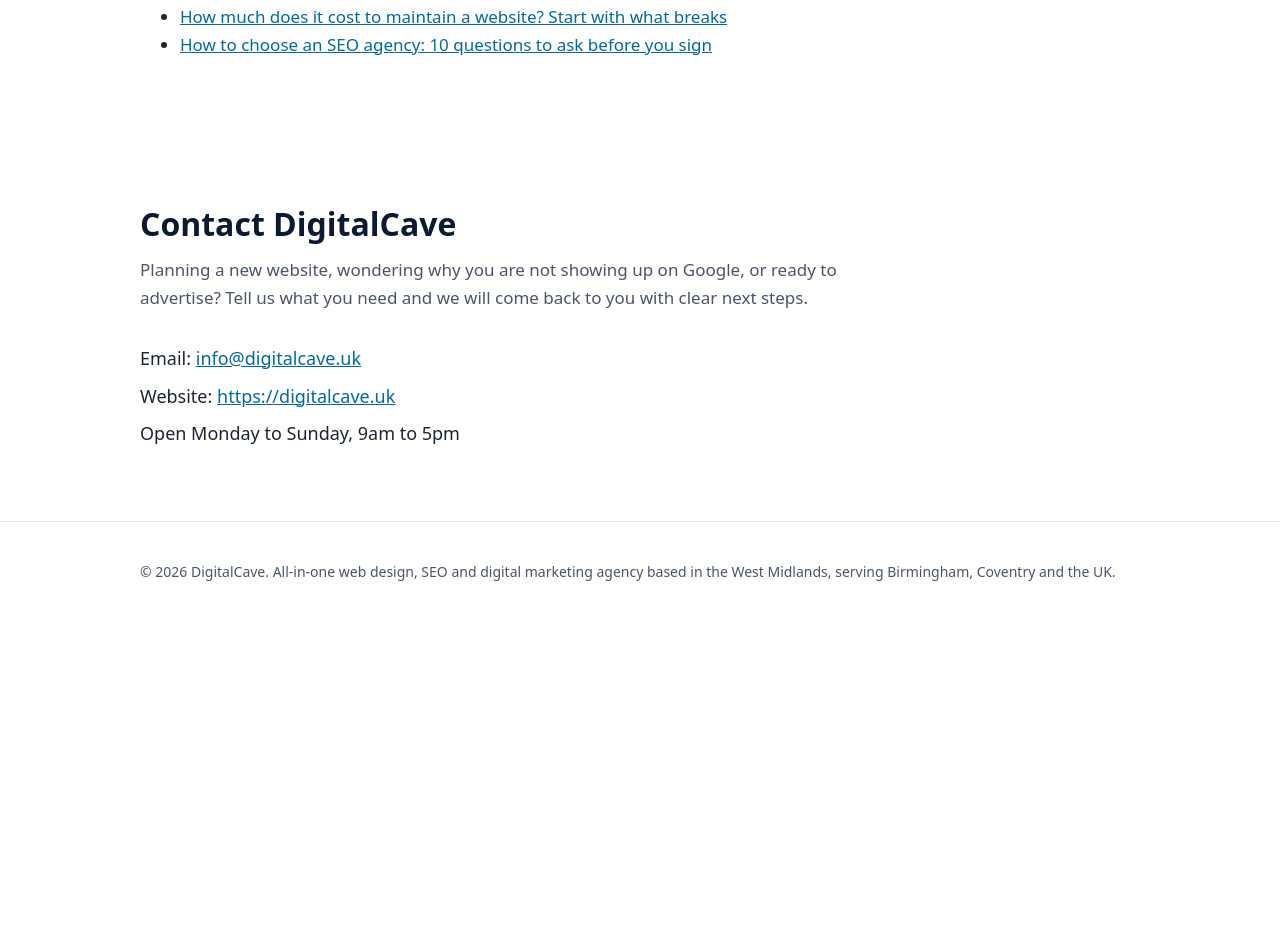
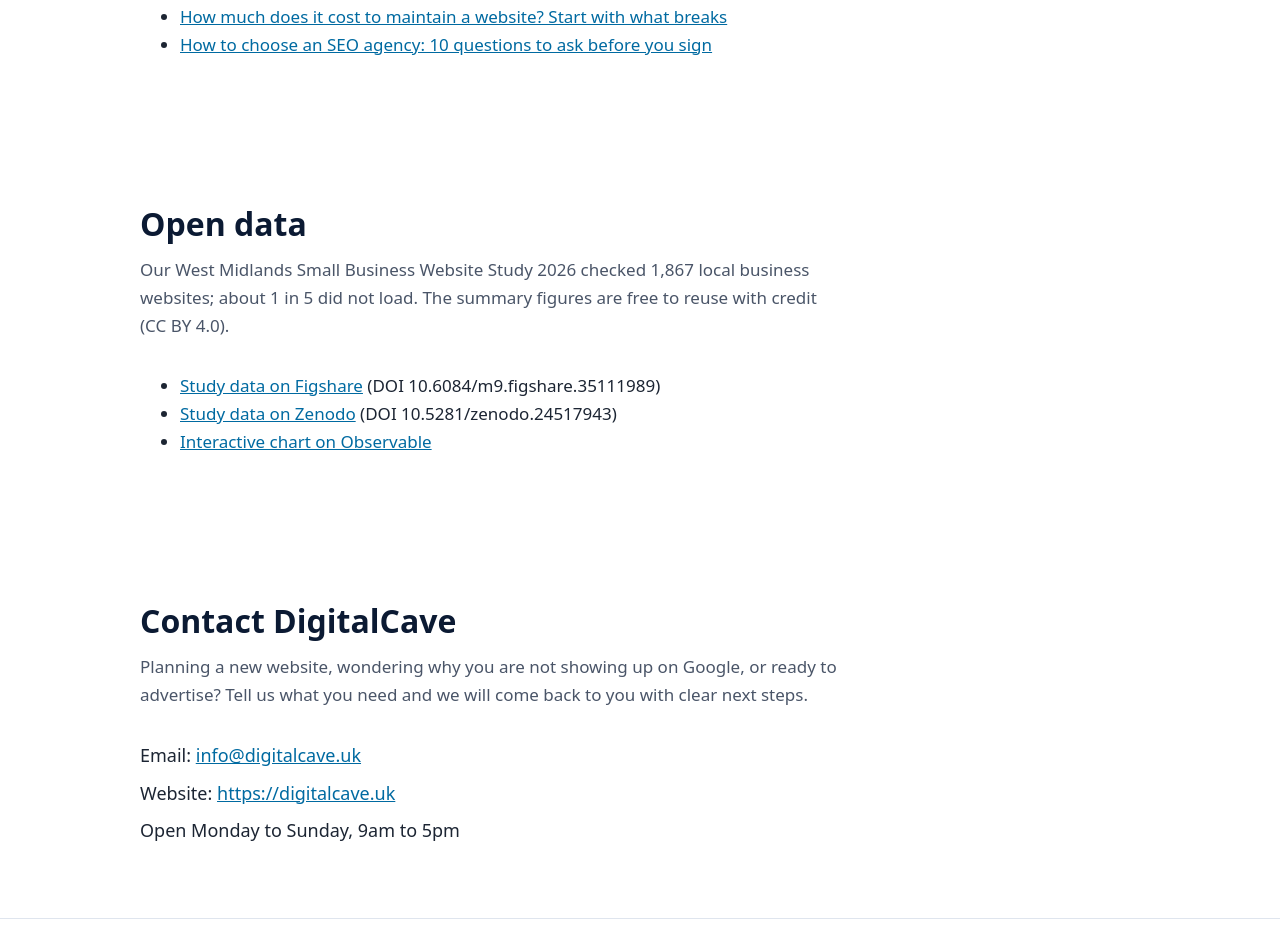
Before and after one commit to digitalcaveuk/digitalcaveuk.github.io, a plain HTML site: page index.html in a window 1280 px wide. Shown: the part 1751-2688 px from the top of the page. Before the commit the page ends 2372 px from the top, so only its background shows below. Drawn offline with Linux system fonts and the light colour scheme.

Commit message:
Update index.html

```diff
--- a/index.html
+++ b/index.html
@@ -170,6 +170,18 @@
     </div>
   </section>
 
+  <section id="open-data" aria-labelledby="open-data-title">
+    <div class="wrap">
+      <h2 id="open-data-title">Open data</h2>
+      <p class="lead">Our West Midlands Small Business Website Study 2026 checked 1,867 local business websites; about 1 in 5 did not load. The summary figures are free to reuse with credit (CC BY 4.0).</p>
+      <ul>
+        <li><a href="https://figshare.com/articles/dataset/Broken_small_business_websites_in_the_West_Midlands_2026_study_data_CSV_/35111989">Study data on Figshare</a> (DOI 10.6084/m9.figshare.35111989)</li>
+        <li><a href="https://zenodo.org/records/24517943">Study data on Zenodo</a> (DOI 10.5281/zenodo.24517943)</li>
+        <li><a href="https://observablehq.com/@digitalcave/how-many-west-midlands-small-business-websites-still-work-2026">Interactive chart on Observable</a></li>
+      </ul>
+    </div>
+  </section>
+
   <section id="contact" class="contact" aria-labelledby="contact-title">
     <div class="wrap">
       <h2 id="contact-title">Contact DigitalCave</h2>
```
